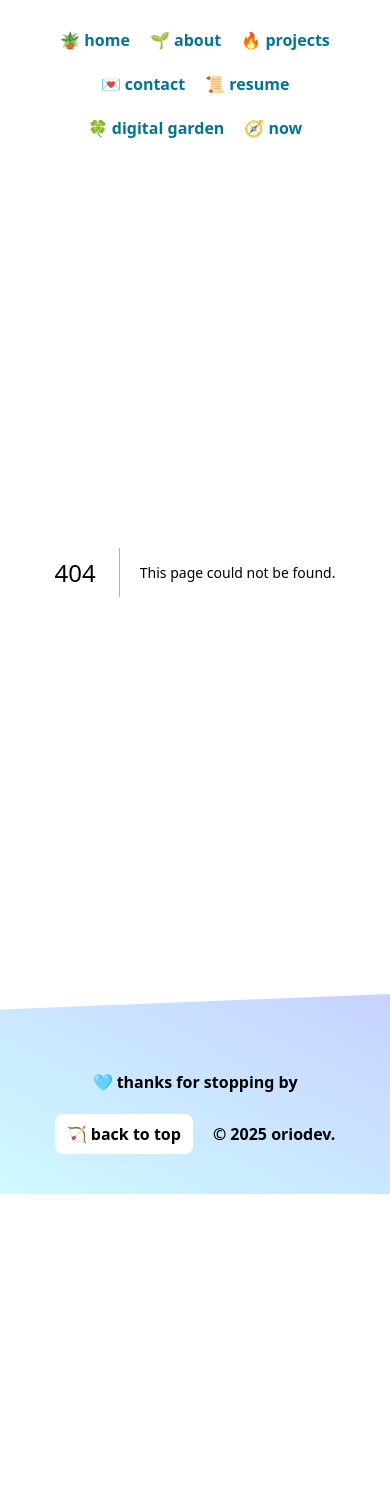
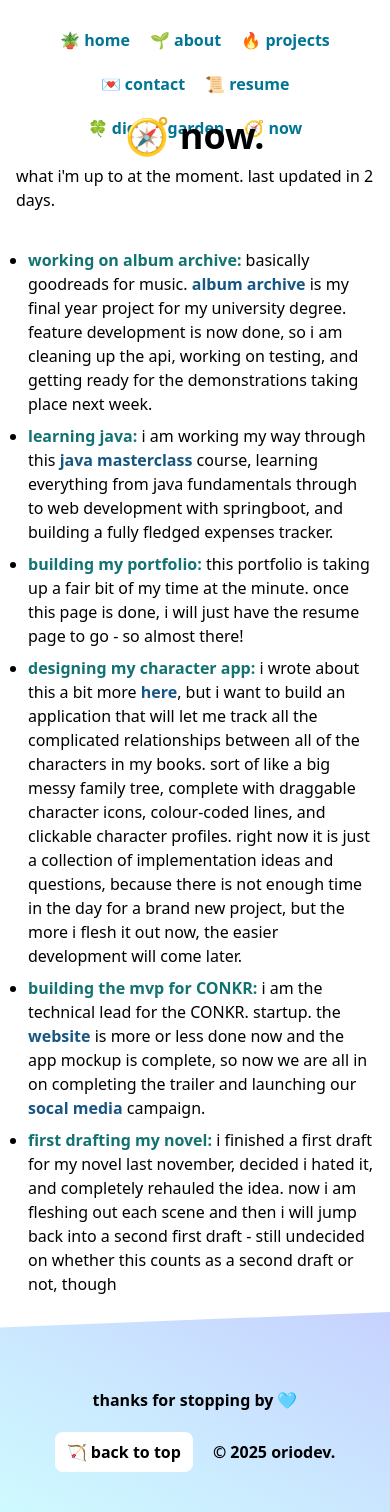
Before and after one commit to oriodev/portfolioandgarden, a Next.js app: page /now in a window 390 px wide. Before the commit this address had no page. Before the commit the page ends 1194 px from the top, so only its background shows below. Built offline with nearby package versions, Linux system fonts and the light colour scheme.

Commit message:
feat(now, footer): added now page, footer, and hamburger animated icon is in here but not useable

```diff
--- a/app/digital-garden/page.tsx
+++ b/app/digital-garden/page.tsx
@@ -7,7 +7,7 @@ export default function Page() {
   const posts = getPosts();
 
   return (
-    <main className="flex flex-col items-center pt-15 md:pt-5 lg:pt-0">
+    <main className="flex flex-col h-[72vh] items-center pt-15 md:pt-5 lg:pt-0">
       <div className="w-full md:w-1/2 flex flex-col gap-5 items-center md:items-start">
         <TitleAndDescription
           title='🍀 digital garden.'
--- a/app/globals.css
+++ b/app/globals.css
@@ -72,8 +72,13 @@ p.effect-shine {
   font-weight: bold;
 }
 
+.about-text a {
+  color:rgb(22, 86, 132);
+  font-weight: bold;
+}
+
 .about-text a:hover {
-  color:rgb(22, 132, 132);
+  color:rgb(31, 110, 167);
 }
 
 .prose p {
--- /dev/null
+++ b/app/now/page.tsx
@@ -0,0 +1,53 @@
+import relativeTime from 'dayjs/plugin/relativeTime'
+import dayjs from 'dayjs';
+import TitleAndDescription from '@/components/info/titleanddescription';
+import Link from 'next/link';
+dayjs.extend(relativeTime)
+
+export default function Now() {
+  // days since x.
+  // if we have day and we have today, then subtract.
+  const daysSinceUpdate = dayjs("2025-03-02").fromNow();
+
+  return (
+        <main className="flex flex-col items-center pt-15 md:pt-5 lg:pt-0">
+          <div className="w-full md:w-1/2 flex flex-col gap-5 items-center md:items-start">
+            <TitleAndDescription
+              title='🧭 now.'
+              description={`what i'm up to at the moment. last updated ${daysSinceUpdate}.`}
+            />
+
+            <section className="p-4 w-full">
+              <ul className='list-disc pl-3 about-text flex flex-col gap-2'>
+                <li><strong>working on album archive: </strong>basically goodreads for
+                music. <Link href={'/#projects'}>album archive</Link> is my final year
+                project for my university degree. feature development
+                is now done, so i am cleaning up the api, working on testing, and getting ready
+                for the demonstrations taking place next week.</li>
+                <li><strong>learning java: </strong>i am working my way through
+                this <Link href={'https://www.udemy.com/course/javamasterclass/'} rel="noopener noreferrer"
+          target="_blank">java masterclass</Link> course,
+                learning everything from java fundamentals through to web development with springboot,
+                and building a fully fledged expenses tracker.</li>
+                <li><strong>building my portfolio: </strong> this portfolio is taking up a fair
+                bit of my time at the minute. once this page is done, i will just have the resume
+                page to go - so almost there!</li>
+                <li><strong>designing my character app: </strong> i wrote about this a bit
+                 more <Link href={'/digital-garden/draggable-project'} rel="noopener noreferrer" target="_blank">here</Link>, but
+                 i want to build an application that will let me track all the complicated relationships between all
+                 of the characters in my books. sort of like a big messy family tree, complete with draggable character
+                 icons, colour-coded lines, and clickable character profiles. right now it is just a collection of
+                 implementation ideas and questions, because there is not enough time in the day for a brand new project,
+                 but the more i flesh it out now, the easier development will come later.</li>
+                <li><strong>building the mvp for CONKR: </strong> i am the technical lead for the CONKR. startup.
+                the <Link href={'https://www.conkrhq.com'} rel="noopener noreferrer" target="_blank">website</Link> is more or less done now and the app mockup is complete, so now we are
+                all in on completing the trailer and launching our <Link href={'https://www.instagram.com/conkrhq'} rel="noopener noreferrer" target="_blank">socal media</Link> campaign.</li>
+                <li><strong>first drafting my novel: </strong> i finished a first draft for my novel last november, decided i hated it,
+                and completely rehauled the idea. now i am fleshing out each scene and then i will jump back into a second first draft -
+                still undecided on whether this counts as a second draft or not, though</li>
+              </ul>
+            </section>
+          </div>
+        </main>
+  )
+}
--- /dev/null
+++ b/components/buttons/hamburger.tsx
@@ -0,0 +1,30 @@
+interface Props {
+  isOpen: boolean;
+  handleClick: () => void;
+}
+
+export default function Hamburger({ isOpen, handleClick }: Props) {
+  return(
+
+    <button onClick={handleClick}
+    className="flex flex-col justify-center items-center">
+      <span className={`bg-indigo-500 block transition-all duration-300 ease-out
+                      h-0.5 w-6 rounded-sm ${isOpen ?
+                      'rotate-45 translate-y-1' : '-translate-y-0.5'
+                      }`} >
+      </span>
+      <span className={`bg-indigo-500 block transition-all duration-300 ease-out
+                      h-0.5 w-6 rounded-sm my-0.5 ${isOpen ?
+                      'opacity-0' : 'opacity-100'
+                      }`} >
+      </span>
+      <span className={`bg-indigo-500 block transition-all duration-300 ease-out
+                      h-0.5 w-6 rounded-sm ${isOpen ?
+                      '-rotate-45 -translate-y-1' : 'translate-y-0.5'
+                      }`} >
+      </span>
+
+    </button>
+
+  )
+}
--- a/components/containers/footer.tsx
+++ b/components/containers/footer.tsx
@@ -15,7 +15,7 @@ export default function Footer() {
   return (
     <footer className="flex w-full justify-center items-end h-[200px] sm:h-[150px] bg-gradient-to-tr from-cyan-100 to-indigo-200 clip-diagonal-top">
       <div className="flex flex-wrap justify-center items-center gap-5 md:gap-20 p-5 pb-10">
-        <p className="font-bold">🩵 thanks for stopping by </p>
+        <p className="font-bold">thanks for stopping by 🩵</p>
         <Badge title="🏹 back to top" click={scrollToTop} />
         <Copyright />
       </div>
--- a/components/containers/header.tsx
+++ b/components/containers/header.tsx
@@ -1,41 +1,23 @@
+"use client"
+
 import Link from "next/link"
+import { links } from "@/data/links"
+import { useState } from "react"
+import Hamburger from "../buttons/hamburger";
 
 export default function Header() {
+    const [isOpen, setIsOpen] = useState(false);
 
-    const links = [
-        {
-            title: '🪴 home',
-            slug: '/'
-        },
-        {
-            title: '🌱 about',
-            slug: '/#about'
-        },
-        {
-            title: '🔥 projects',
-            slug: '/#projects'
-        },
-        {
-            title: '💌 contact',
-            slug: '/#contact'
-        },
-        {
-            title: '📜 resume',
-            slug: '/'
-        },
-        {
-            title: '🍀 digital garden',
-            slug: '/digital-garden'
-        },
-        {
-            title: '🧭 now',
-            slug: '/'
-        },
-    ]
+    const handleClick = () => {
+        setIsOpen(!isOpen);
+    };
+
 
     return (
-        <div id='top' className="h-[150px] md:h-[80px] p-7 flex bg-white">
-            <div className="flex-grow flex flex-wrap justify-center gap-5 font-bold text-cyan-700">
+      <div id='top' className="h-[50px] sm:h-[90px] p-7 flex bg-white">
+        {/* TODO: ON MOBILE, DISPLAY MAIN LINKS WHERE MAIN IS TRUE + HAMBURGER DROPDOWN MENU */}
+        {/* add hidden sm:flex back in */}
+        <div className="flex flex-grow flex-wrap justify-center gap-5 font-bold text-cyan-700">
           {
             links.map((link) => (
               <Link key={link.title} href={link.slug} className="hover:text-cyan-800 effect-shine transition">
@@ -44,6 +26,10 @@ export default function Header() {
             ))
           }
         </div>
+        {/* add block sm:hidden */}
+        <div className="hidden">
+            <Hamburger isOpen={isOpen} handleClick={handleClick}/>
+        </div>
       </div>
     )
 }
--- /dev/null
+++ b/data/links.tsx
@@ -0,0 +1,33 @@
+export const links = [
+  {
+      title: '🪴 home',
+      slug: '/',
+      main: true,
+  },
+  {
+      title: '🌱 about',
+      slug: '/#about'
+  },
+  {
+      title: '🔥 projects',
+      slug: '/#projects'
+  },
+  {
+      title: '💌 contact',
+      slug: '/#contact'
+  },
+  {
+      title: '📜 resume',
+      slug: '/',
+      main: true,
+  },
+  {
+      title: '🍀 digital garden',
+      slug: '/digital-garden'
+  },
+  {
+      title: '🧭 now',
+      slug: '/now',
+      main: true,
+  },
+]
--- a/data/posts/draggable-project.md
+++ b/data/posts/draggable-project.md
@@ -12,4 +12,15 @@ for now, i'm just going to use this post to keep track of my various ideas so th
 
 the biggest hurdle in my mind for this project is that i want the characters to be represented by images that can be drag-and-dropped anywhere on the canvas, and then connected to other characters with lines. thankfully, i think the [react-draggable](https://www.npmjs.com/package/react-draggable) npm package will do the trick for this. all i actually need to do is store the x and y coordinates in the database and it should save state whenever the user reloads.
 
-for efficiency, i wonder if we could just save to db before leaving the page rather than after every single drag and drop.
+for efficiency, i wonder if we could just save to db before leaving the page rather than after every single drag and drop. or better, i could **debounce** by setting a userTimer() for a set period of time after the drag event has ended and THEN save. possibly a good middle ground.
+
+as for lines, i seem to have two options: draw the lines with svgs and update the coordinates as the items move OR draw the lines with HTML5 canvas.
+
+the first thing i would want to get figured out is the UI interface. once that's done, the rest should be fairly smooth sailing. i just need a database to keep track of the character details, pages to create, view, edit, delete characters, and like a sidebar and some UI stuff. there is authentication as well but that can come later. to start with, i can just use local storage, and move up to full auth later on if i need to. use supabase for db because it has auth and storage built in. also could use posthog later down the line to track user events/useage on the site.
+
+**MVP**
+the character canvas.
+
+character crud.
+
+local storage.
--- a/package.json
+++ b/package.json
@@ -10,6 +10,7 @@
   },
   "dependencies": {
     "@types/nodemailer": "^6.4.17",
+    "dayjs": "^1.11.13",
     "gray-matter": "^4.0.3",
     "lucide-react": "^0.477.0",
     "motion": "^12.4.7",
```
Also changed, not shown: 1 other file (tests, documents, lock files or other folders). Lines whose indentation alone changed are shown as unchanged.
